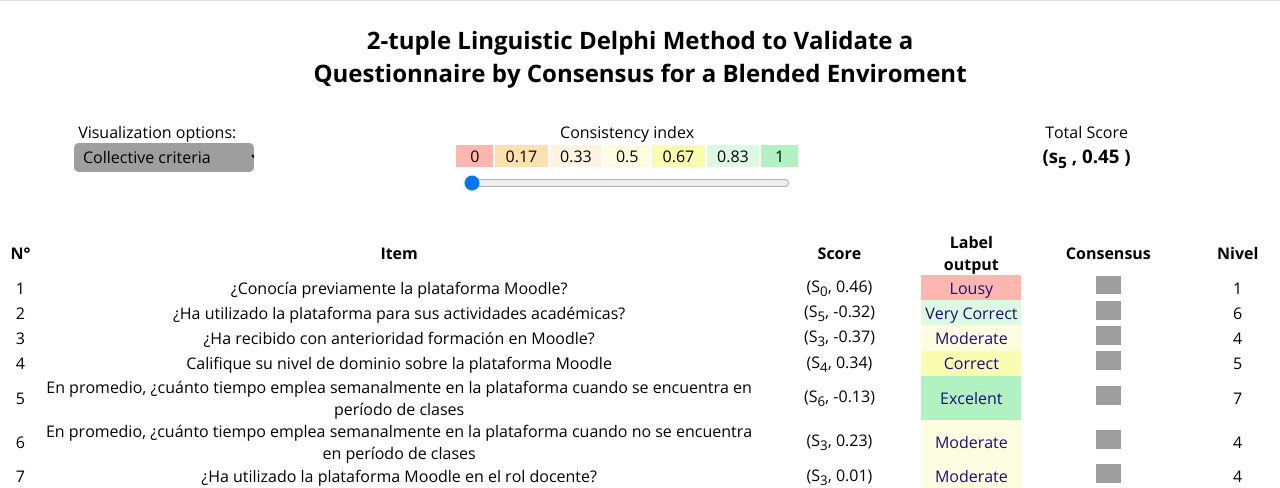
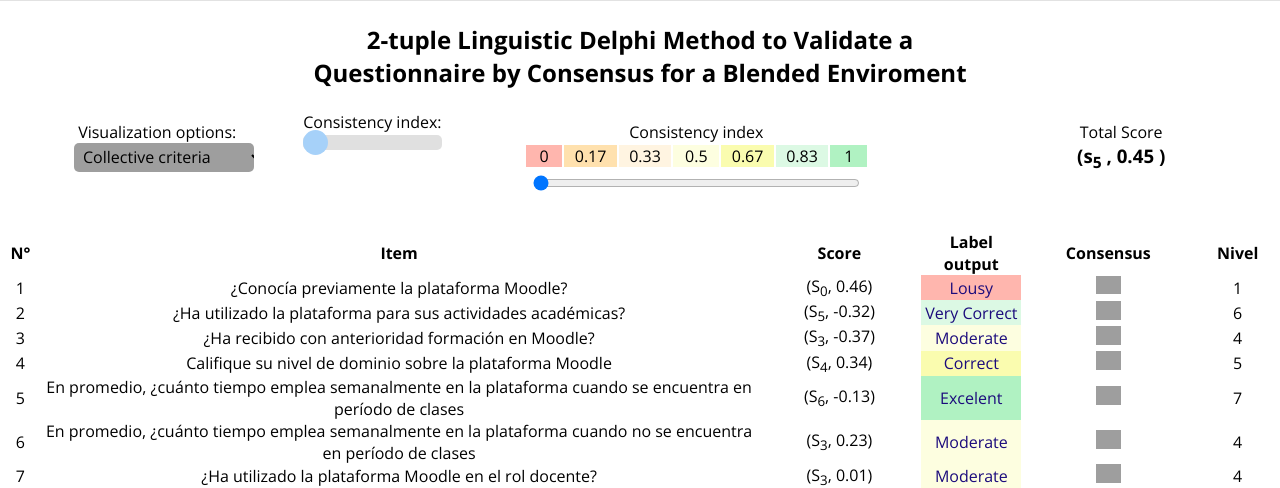
Before and after one commit to NoeZermeno/2tuple-fuzzy-delphi, a PHP site: page /resultados2.php in a window 1280 px wide. Shown: the part 354-842 px from the top of the page. Run offline with PHP 8.4, Linux system fonts and the light colour scheme; data that the repository does not hold is empty; some libraries are stand-ins or nearby versions; grey boxes are pictures that could not be loaded.

Commit message:
Slidebar Consistency

```diff
--- a/estilo.css
+++ b/estilo.css
@@ -216,3 +216,33 @@ input#rango {
 }
 
 .blue    { background-color: #81BEF7; }
+
+.slider {
+    -webkit-appearance: none;
+    width: 100%;
+    height: 15px;
+    border-radius: 5px;
+    background: #d3d3d3;
+    outline: none;
+    opacity: 0.7;
+    -webkit-transition: .2s;
+    transition: opacity .2s;
+}
+
+.slider::-webkit-slider-thumb {
+    -webkit-appearance: none;
+    appearance: none;
+    width: 25px;
+    height: 25px;
+    border-radius: 50%;
+    background: #81BEF7;
+    cursor: pointer;
+}
+
+.slider::-moz-range-thumb {
+    width: 25px;
+    height: 25px;
+    border-radius: 50%;
+    background: #81BEF7;
+    cursor: pointer;
+}
--- a/resultados2.php
+++ b/resultados2.php
@@ -75,6 +75,7 @@
 				<br>
 			</section>
 			<div class="filtros_2">
+
 					<div class="bloque" id="consensus">
 						<p> Visualization options: </p>
 						<div class="styled-select blue semi-square">
@@ -89,6 +90,12 @@
 						  </select>
 						</div>
 					</div>
+
+					<div class="slidecontainer">
+					  <p> Consistency index: </p>
+					  <input type="range" min="1" max="10" value="0" class="slider" id="Consistency_Index">
+					</div>
+
 
 			<div class="bloque" id="consistency">
 				<p> Consistency index</p>
```
